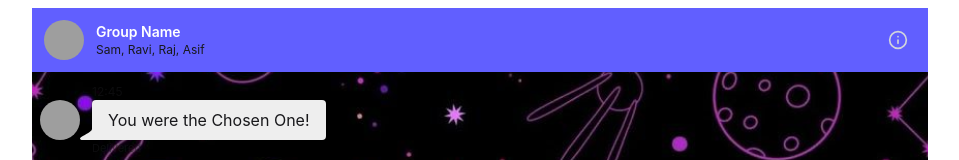
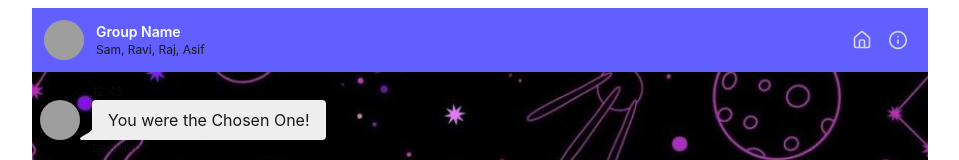
Before and after one commit to parveshqaiser/chatify-frontend, a React (Vite) app: page /group/1 in a window 1280 px wide. Shown: the top 160 px of the page, without its empty margins (160-1119 px from the left). Built offline with nearby package versions, Linux system fonts and the light colour scheme; sample sign-in values are in the browser's storage; grey boxes are pictures that could not be loaded.

Commit message:
added home icon in chat bar

```diff
--- a/src/components/GroupMessage.jsx
+++ b/src/components/GroupMessage.jsx
@@ -1,5 +1,5 @@
 
-import { FileText, Images, Info, Paperclip, Send, Smile } from 'lucide-react';
+import { FileText, HomeIcon, Images, Info, Paperclip, Send, Smile } from 'lucide-react';
 import React, { useEffect, useRef, useState } from 'react'
 import { useParams } from 'react-router-dom';
 import EmojiPicker from 'emoji-picker-react';
@@ -7,6 +7,7 @@ import bgImage from "../assets/grp-chat-bg.jpg";
 import AddMembersModal from './AddMembersModal.jsx';
 import GroupViewModal from './GroupViewModal.jsx';
 import ExitGroupModal from './ExitGroupModal.jsx';
+import { Link } from 'react-router-dom';
 
 const GroupMessage = () => {
 
@@ -75,7 +76,13 @@ const GroupMessage = () => {
 
             <div className="flex items-center gap-1 shrink-0">
 
-                {!searchOpen &&<div className="relative shrink-0" ref={menuRef}>
+                {!searchOpen && <div className="relative shrink-0" ref={menuRef}>
+
+                    <button className='rounded-full p-2'>
+                        <Link to={"/home"}>
+                            <HomeIcon size={20}  className={"text-gray-300"}/>
+                        </Link>
+                    </button>
                     <button
                         onClick={() => setMoreInfo(!moreInfo)}
                         className="rounded-full p-2 transition hover:bg-white/10"
```
